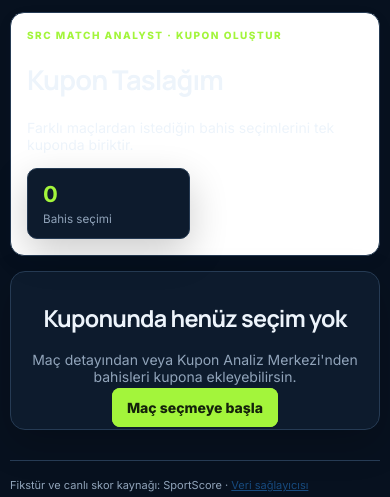
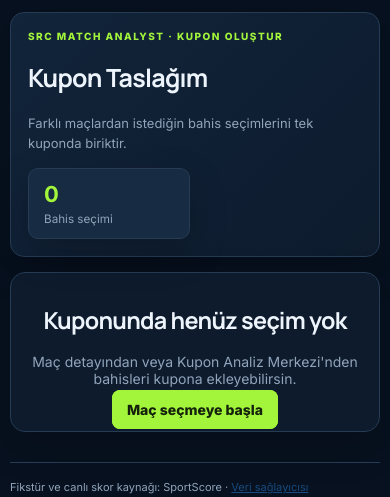
Before and after one commit to sercantapu19-eng/src-match-analyst, a Flask app: page /coupon/draft in a window 390 px wide. Shown: the part 241-738 px from the top of the page. Run offline with Flask 3, Linux system fonts and the light colour scheme; the visitor is signed in with stand-in values (Sample User, id 1); some libraries are stand-ins or nearby versions.

Commit message:
Fix coupon draft contrast and responsive layout

```diff
--- a/static/style.css
+++ b/static/style.css
@@ -555,3 +555,30 @@ label,.muted,small{color:var(--muted)}
  .saved-coupon-card{padding:14px}
  .saved-coupon-card h2{font-size:18px}
 }
+
+/* Coupon draft page: force active theme palette on all breakpoints. */
+.coupon-draft-hero{
+ background:linear-gradient(135deg,var(--surface2),var(--surface))!important;
+ color:var(--text)!important;border:1px solid var(--line)!important;
+ box-shadow:var(--shadow)!important;
+}
+.coupon-draft-hero h1,.coupon-draft-hero p{color:var(--text)!important;opacity:1!important}
+.coupon-draft-hero p{color:var(--muted)!important;line-height:1.55}
+.coupon-draft-hero .eyebrow{color:var(--accent)!important}
+.coupon-draft-hero .stats div{background:var(--surface3)!important;border-color:var(--line)!important}
+.coupon-draft-hero .stats b{color:var(--accent)!important}
+.coupon-draft-hero .stats small{color:var(--muted)!important}
+.coupon-draft-list,.coupon-draft-item{background:var(--surface)!important;color:var(--text)!important}
+.coupon-draft-item{border-color:var(--line)!important}
+.coupon-draft-item strong,.coupon-draft-item b{color:var(--text)!important}
+.coupon-draft-item small,.coupon-draft-item span{color:var(--muted)!important}
+@media(max-width:700px){
+ .coupon-draft-hero{display:block!important;padding:17px!important}
+ .coupon-draft-hero h1{font-size:25px!important}
+ .coupon-draft-hero p{font-size:13px!important}
+ .coupon-draft-list{padding:12px!important}
+ .coupon-draft-item{grid-template-columns:minmax(0,1fr) auto!important;gap:9px!important}
+ .coupon-draft-item>div:nth-child(2){grid-column:1!important}
+ .coupon-draft-item>a{grid-column:1!important}
+ .coupon-draft-item form{grid-column:2!important;grid-row:1/4!important}
+}
```
